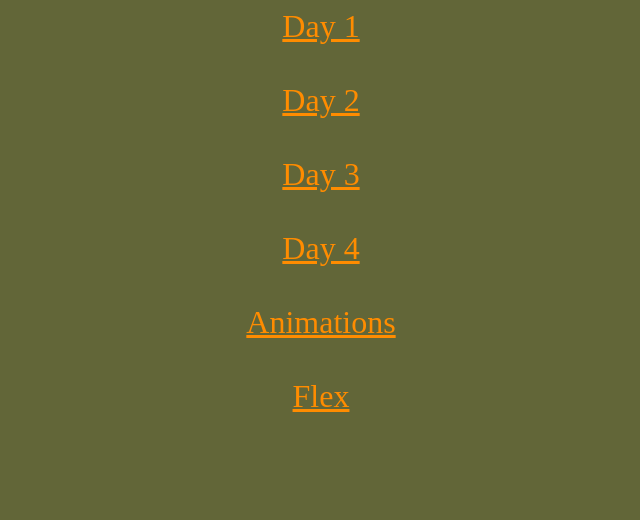
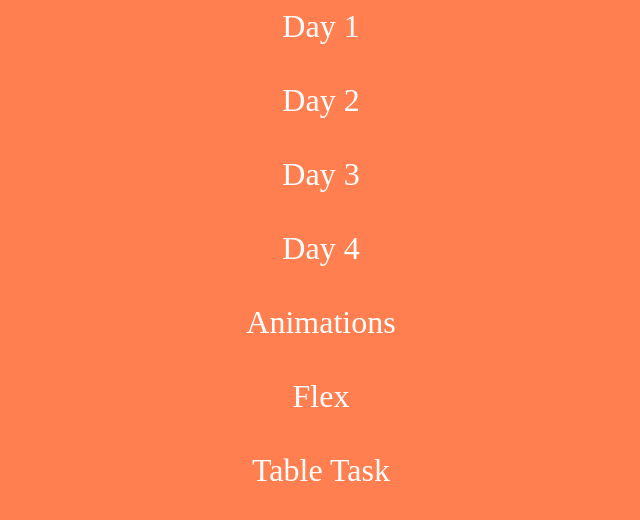
Before and after one commit to PrasanthVadde/css, a plain HTML site: page index.html in a window 1280 px wide. Shown: the whole page, without its empty margins (319-959 px from the left). Drawn offline with Linux system fonts and the light colour scheme.

Commit message:
updated tables task

```diff
--- a/index.html
+++ b/index.html
@@ -6,13 +6,14 @@
     <title>Document</title>
     <style>
         body{
-            background-color: rgb(98, 102 ,56);
+            background-color: coral;
             font-size: 200%;
         }
         a{
             display: block;
-            color: darkorange;
+            color: white;
             text-align: center;
+            text-decoration: none;
         }
     </style>
 </head>
@@ -22,6 +23,8 @@
     <a href="./Day3/index.html">Day 3</a><br>
     <a href="./Day4/Task.html">Day 4</a><br>
     <a href="./Day7/index.html"> Animations</a><br>
-    <a href="./Day8/Task1.html">Flex</a>
+    <a href="./Day8/Task1.html">Flex</a><br>
+    <a href="./Day9/index.html">Table Task</a>
+
 </body>
 </html>
```
